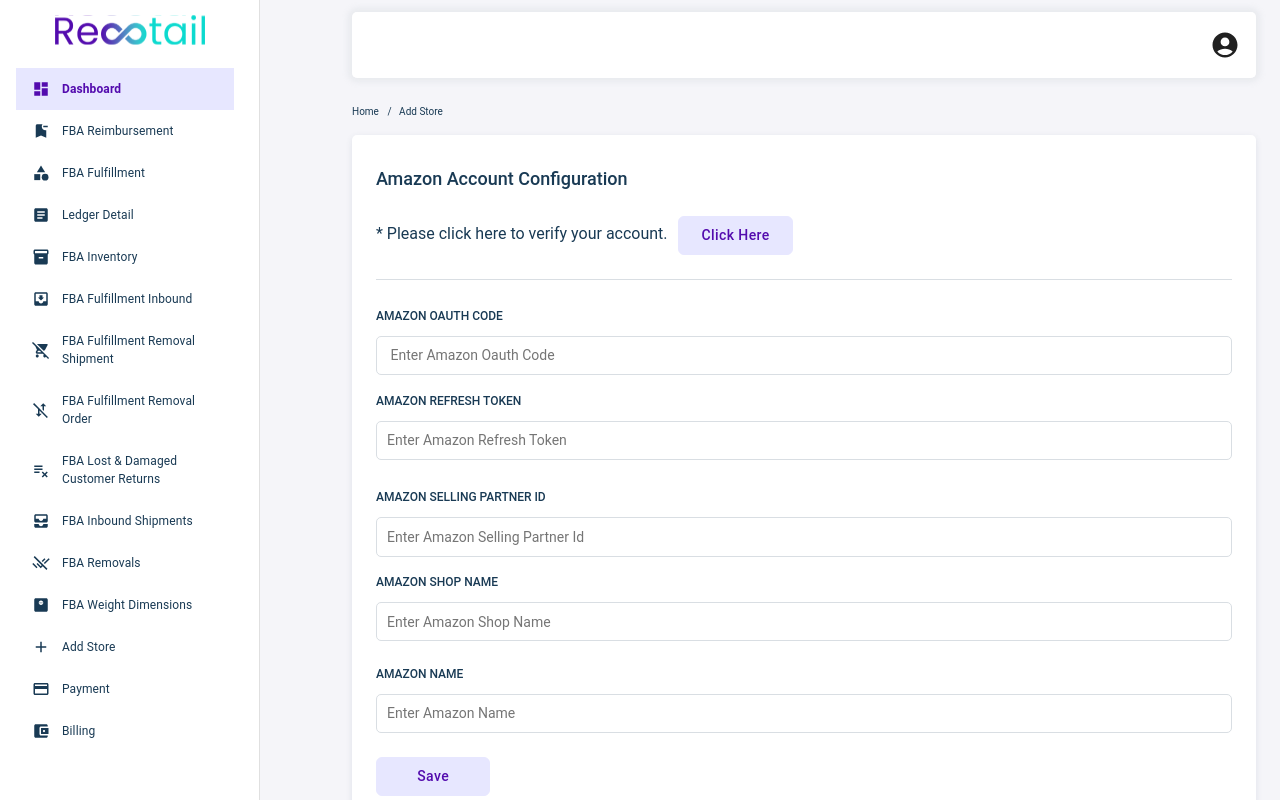
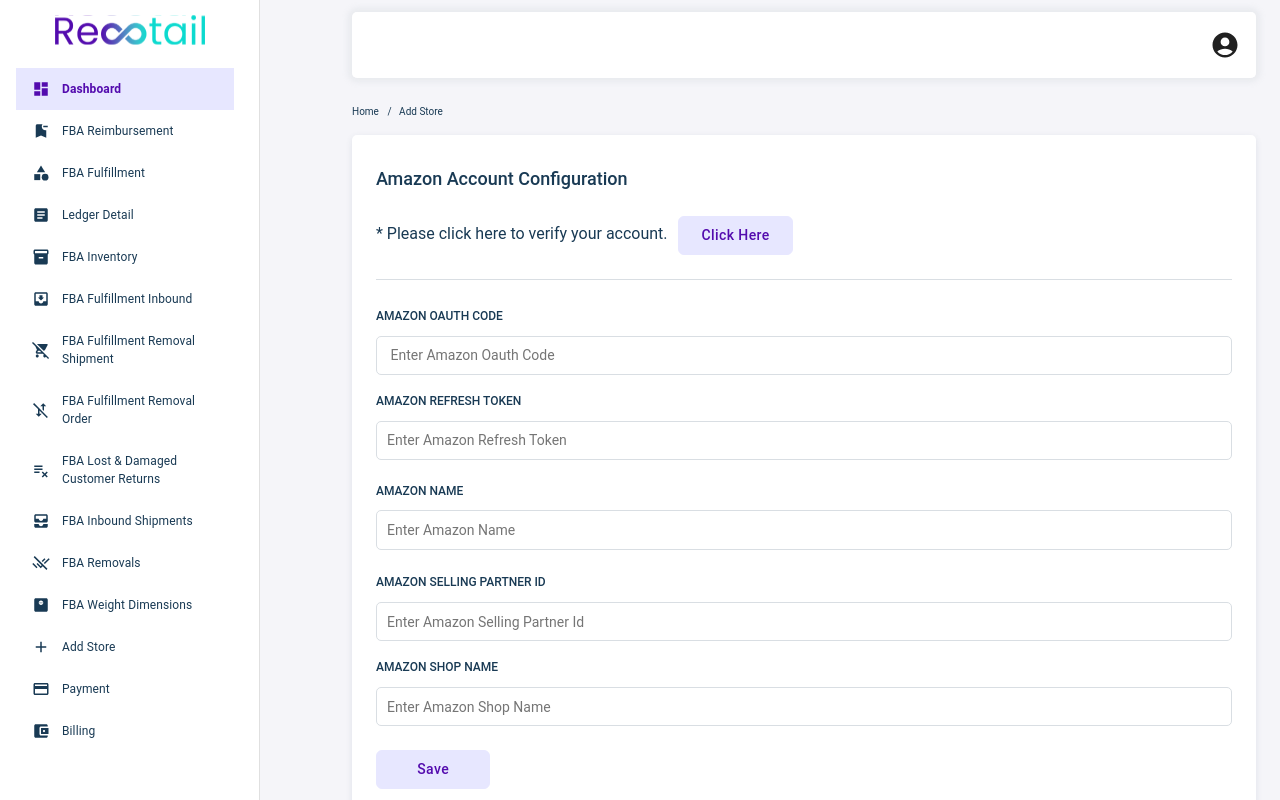
Before and after one commit to melbin2827/Recotail.ai, a React (Vite) app in the folder frontend/: page /dashboard in a window 1280 px wide. Built offline with nearby package versions, Linux system fonts and the light colour scheme.

Commit message:
update input layout

```diff
--- a/frontend/src/components/login/Dashboard.jsx
+++ b/frontend/src/components/login/Dashboard.jsx
@@ -101,13 +101,11 @@
                     <div className="code-label">
                       <CodeInput labelAMAZONOAUTHCODE="AMAZON OAUTH CODE" enterAmazonOauthCPlacehol=" Enter Amazon Oauth Code"/>
                       <RefreshToken labelAMAZONREFRESHTOKEN="AMAZON REFRESH TOKEN" containerPlaceholder="Enter Amazon Refresh Token"/>
+                      <RefreshToken propHeight="4.056rem" propPadding="unset" labelAMAZONREFRESHTOKEN="AMAZON NAME" containerPlaceholder="Enter Amazon Name"/>
                     </div>
                     <div className="code-label">
                       <CodeInput propGap="0.593rem" labelAMAZONOAUTHCODE="AMAZON SELLING PARTNER ID" enterAmazonOauthCPlacehol="Enter Amazon Selling Partner Id" propWidth="13.938rem"/>
                       <RefreshToken propHeight="4.056rem" propPadding="unset" labelAMAZONREFRESHTOKEN="AMAZON SHOP NAME" containerPlaceholder="Enter Amazon Shop Name"/>
-                    </div>
-                    <div className="code-label">
-                    <RefreshToken propHeight="4.056rem" propPadding="unset" labelAMAZONREFRESHTOKEN="AMAZON NAME" containerPlaceholder="Enter Amazon Name"/>
                     </div>
                   </div>
                 </div>
```
